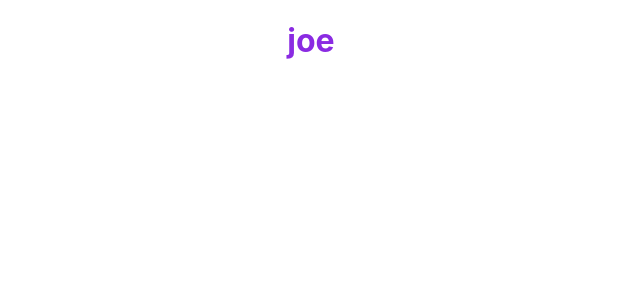
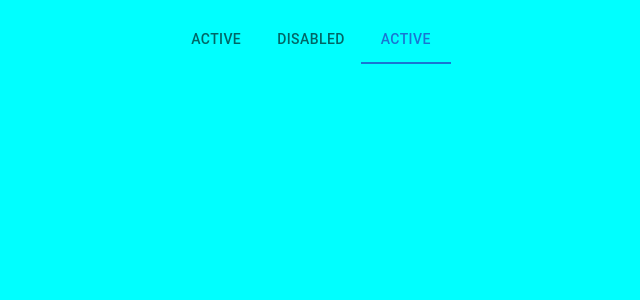
Before and after one commit to CBovell/MUI, a React (Create React App) app: page / in a window 1280 px wide. Shown: the top 300 px of the page, without its empty margins (329-969 px from the left). Built offline with nearby package versions, Linux system fonts and the light colour scheme.

Commit message:
progress

```diff
--- a/package.json
+++ b/package.json
@@ -12,7 +12,9 @@
     "dotenv": "^16.3.1",
     "react": "^18.2.0",
     "react-dom": "^18.2.0",
+    "react-router": "^6.14.1",
     "react-scripts": "5.0.1",
+    "router-dom": "^2.2.11",
     "web-vitals": "^2.1.4"
   },
   "scripts": {
--- a/src/App.css
+++ b/src/App.css
@@ -1,4 +1,29 @@
-.App{
-  text-align: center;
-  color: blueviolet;
+@import url('https://fonts.googleapis.com/css2?family=Poppins:wght@300;400;500;600;700&display=swap');
+
+::-webkit-scrollbar {
+  width: 12px;
+  height: 12px;
+  }
+
+  ::-webkit-scrollbar-track {
+  background: #f5f5f5;
+  border-radius: 10px;
+  }
+
+  ::-webkit-scrollbar-thumb {
+  border-radius: 10px;
+  background: #ccc;
+  }
+
+  ::-webkit-scrollbar-thumb:hover {
+  background: #999;
+  }
+.yob{
+  background-color: aqua;
+  height: 100vh;
+  margin-top: none;
+  justify-content: center;
+  padding-top: 2vh;
+  display: flex;
+
 }
--- a/src/App.js
+++ b/src/App.js
@@ -10,7 +10,12 @@ const obj = {
 
 function App() {
   return (
-    <Navbar info={obj}/>
+    <center>
+    <div className='yob'>
+      <center><Navbar info={obj}/></center>
+
+    </div>
+    </center>
   );
 }
 
--- a/src/components/Navbar.js
+++ b/src/components/Navbar.js
@@ -1,11 +1,24 @@
-function Navbar({info}) {
-    return (
-      <div className="App">
+import * as React from 'react';
+import Tabs from '@mui/material/Tabs';
+import Tab from '@mui/material/Tab';
 
-         <h1>{info.text}</h1>
+export default function Navbar() {
+  const [value, setValue] = React.useState(2);
 
-      </div>
-    );
-  }
+  const handleChange = (event, newValue) => {
+    setValue(newValue);
+  };
 
-export default Navbar;
+  return (
+
+    <center><div className='nav'>
+    <Tabs value={value} onChange={handleChange} aria-label="disabled tabs example">
+      <Tab label="Active" />
+      <Tab label="Disabled" />
+      <Tab label="Active" />
+    </Tabs>
+    </div></center>
+
+
+  );
+}
```
Also changed, not shown: src/logo.svg (added), 1 other file (tests, documents, lock files or other folders).
